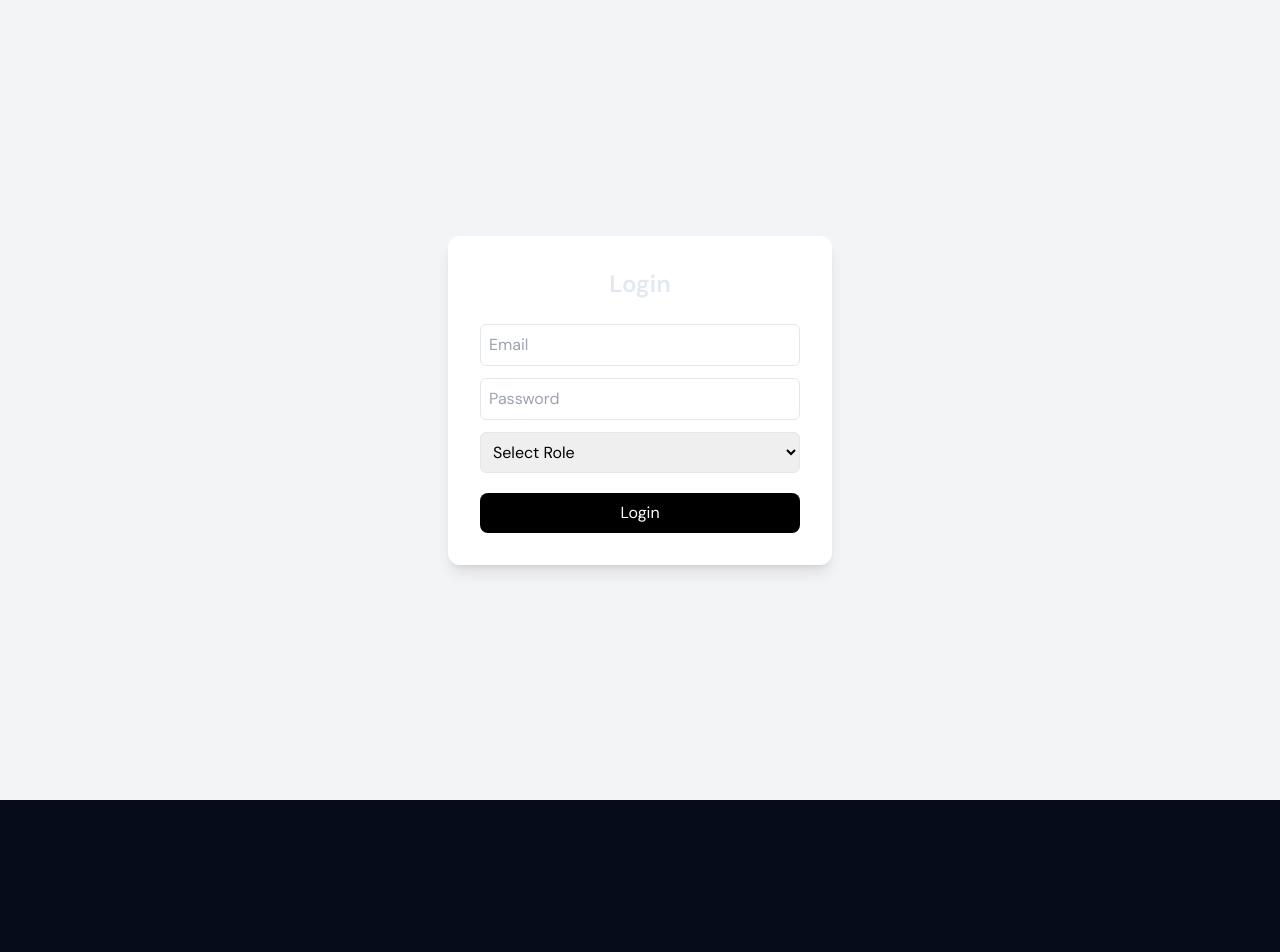
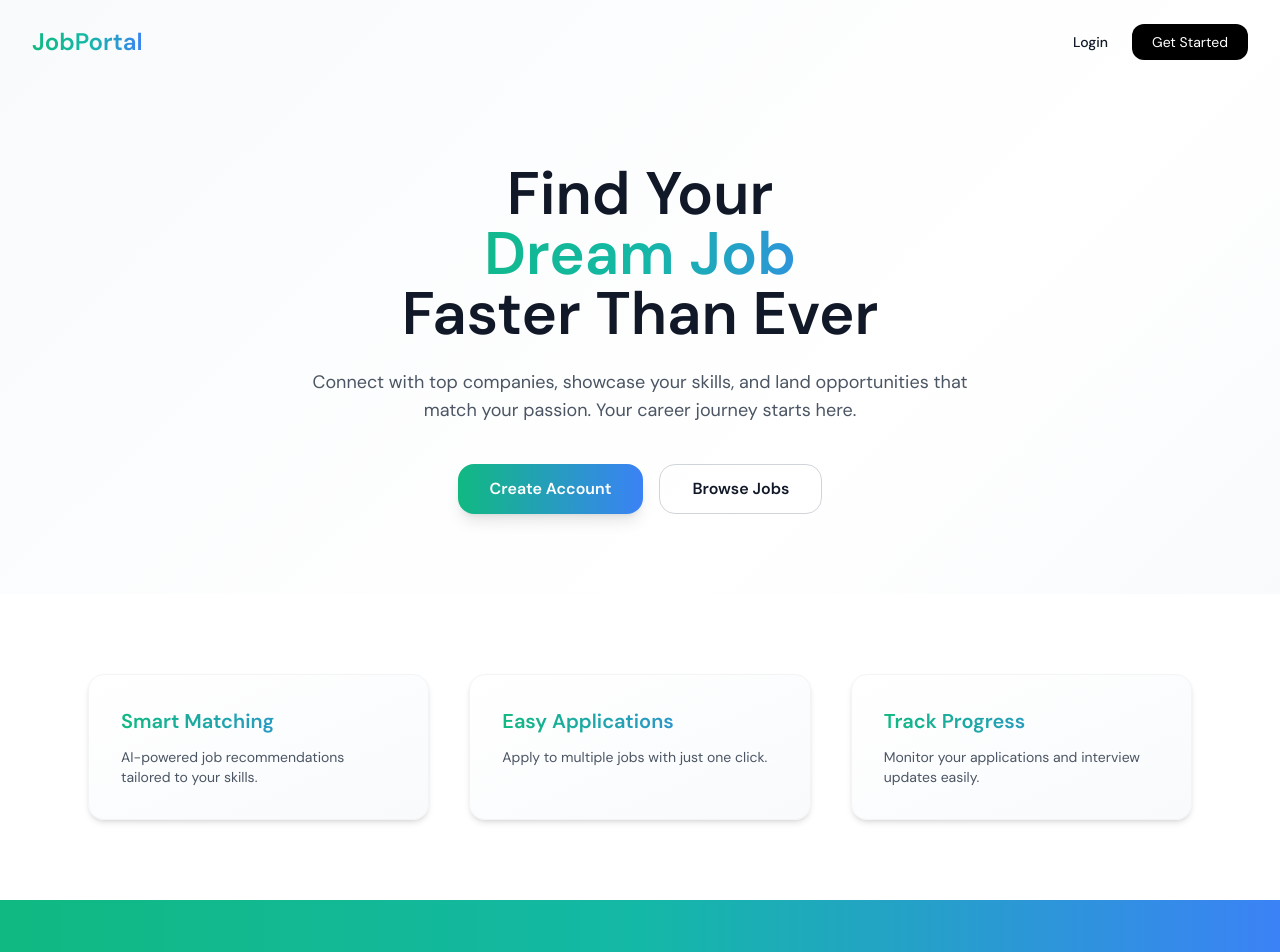
Before and after one commit to MuktiMishra/NextJob, a React (Vite) app in the folder frontend/: page / in a window 1280 px wide. Before the commit this address led to /login. Shown: the top 952 px of the page. Before the commit the page ends 800 px from the top, so only its background shows below. Built offline with nearby package versions, Linux system fonts and the light colour scheme.

Commit message:
Updated readme

```diff
--- a/frontend/src/App.jsx
+++ b/frontend/src/App.jsx
@@ -5,13 +5,14 @@ import Dashboard from "./pages/Dashboard";
 import ProtectedRoute from "./components/ProtectedRoute";
 import PostJob from "./pages/recruiter/PostJob.jsx";
 import UpdateProfile from "./pages/student/UpdateProfile.jsx";
+import LandingPage from "./components/LandingPage.jsx";
 
 function App() {
   return (
     <BrowserRouter>
       <Routes>
 
-        <Route path="/" element={<Navigate to="/login" />} />
+        <Route path="/" element={<LandingPage />} />
 
         <Route path="/register" element={<Register />} />
         <Route path="/login" element={<Login />} />
--- /dev/null
+++ b/frontend/src/components/LandingPage.jsx
@@ -0,0 +1,126 @@
+import React from "react";
+import { motion } from "framer-motion";
+import { useNavigate } from "react-router-dom";
+
+const LandingPage = () => {
+  const navigate = useNavigate();
+
+  return (
+    <div className="min-h-screen bg-gradient-to-br from-slate-50 via-white to-slate-100 text-gray-900">
+      {/* Navbar */}
+      <nav className="flex items-center justify-between px-8 py-6 max-w-7xl mx-auto">
+        <h1 className="text-2xl font-extrabold bg-gradient-to-r from-emerald-500 via-teal-500 to-blue-500 bg-clip-text text-transparent">
+          JobPortal
+        </h1>
+        <div className="space-x-6 hidden md:flex">
+          <button onClick={() => navigate("/login")} className="text-sm font-medium hover:text-indigo-600 transition">
+            Login
+          </button>
+          <button
+            onClick={() => navigate("/register")}
+            className="bg-black text-white px-5 py-2 rounded-xl text-sm hover:bg-gray-800 transition"
+          >
+            Get Started
+          </button>
+        </div>
+      </nav>
+
+      {/* Hero Section */}
+      <section className="flex flex-col items-center justify-center text-center px-6 py-20 max-w-5xl mx-auto">
+        <motion.h2
+          initial={{ opacity: 0, y: 30 }}
+          animate={{ opacity: 1, y: 0 }}
+          transition={{ duration: 0.6 }}
+          className="text-4xl md:text-6xl font-extrabold leading-tight"
+        >
+          Find Your
+          <span className="block bg-gradient-to-r from-emerald-500 via-teal-500 to-blue-500 bg-clip-text text-transparent">
+            Dream Job
+          </span>
+          Faster Than Ever
+        </motion.h2>
+
+        <motion.p
+          initial={{ opacity: 0, y: 20 }}
+          animate={{ opacity: 1, y: 0 }}
+          transition={{ duration: 0.8 }}
+          className="mt-6 text-lg text-gray-600 max-w-2xl"
+        >
+          Connect with top companies, showcase your skills, and land opportunities
+          that match your passion. Your career journey starts here.
+        </motion.p>
+
+        <motion.div
+          initial={{ opacity: 0 }}
+          animate={{ opacity: 1 }}
+          transition={{ delay: 0.4 }}
+          className="mt-10 flex flex-col sm:flex-row gap-4"
+        >
+          <button
+            onClick={() => navigate("/register")}
+            className="px-8 py-3 rounded-2xl bg-gradient-to-r from-emerald-500 to-blue-500 text-white font-semibold shadow-lg hover:scale-105 transition"
+          >
+            Create Account
+          </button>
+          <button
+            onClick={() => navigate("/jobs")}
+            className="px-8 py-3 rounded-2xl border border-gray-300 font-semibold hover:bg-gray-100 transition"
+          >
+            Browse Jobs
+          </button>
+        </motion.div>
+      </section>
+
+      {/* Features Section */}
+      <section className="py-20 bg-white">
+        <div className="max-w-6xl mx-auto px-6 grid md:grid-cols-3 gap-10">
+          {[
+            {
+              title: "Smart Matching",
+              desc: "AI-powered job recommendations tailored to your skills.",
+            },
+            {
+              title: "Easy Applications",
+              desc: "Apply to multiple jobs with just one click.",
+            },
+            {
+              title: "Track Progress",
+              desc: "Monitor your applications and interview updates easily.",
+            },
+          ].map((feature, index) => (
+            <motion.div
+              key={index}
+              whileHover={{ y: -8 }}
+              className="p-8 rounded-2xl shadow-md border border-gray-100 bg-gradient-to-br from-white to-slate-50"
+            >
+              <h3 className="text-xl font-bold mb-3 bg-gradient-to-r from-emerald-500 to-blue-500 bg-clip-text text-transparent">
+                {feature.title}
+              </h3>
+              <p className="text-gray-600 text-sm">{feature.desc}</p>
+            </motion.div>
+          ))}
+        </div>
+      </section>
+
+      {/* CTA Section */}
+      <section className="py-20 text-center bg-gradient-to-r from-emerald-500 via-teal-500 to-blue-500 text-white">
+        <h2 className="text-3xl md:text-4xl font-extrabold mb-6">
+          Ready to Take the Next Step?
+        </h2>
+        <button
+          onClick={() => navigate("/register")}
+          className="px-8 py-3 bg-white text-black rounded-2xl font-semibold hover:scale-105 transition"
+        >
+          Join Now
+        </button>
+      </section>
+
+      {/* Footer */}
+      <footer className="py-8 text-center text-sm text-gray-500">
+        © {new Date().getFullYear()} JobPortal. All rights reserved.
+      </footer>
+    </div>
+  );
+};
+
+export default LandingPage;
```
Also changed, not shown: 1 other file (tests, documents, lock files or other folders).
